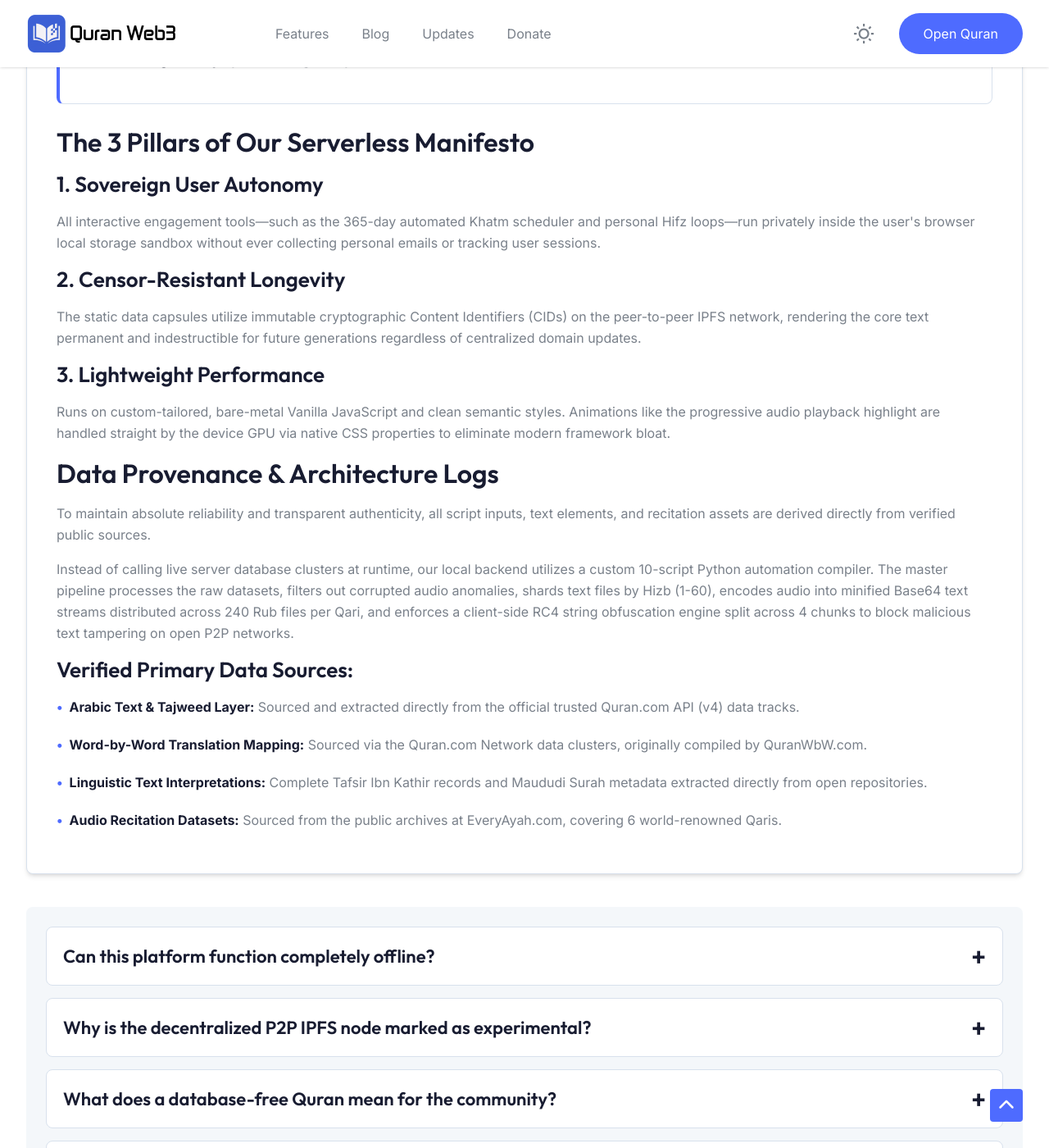
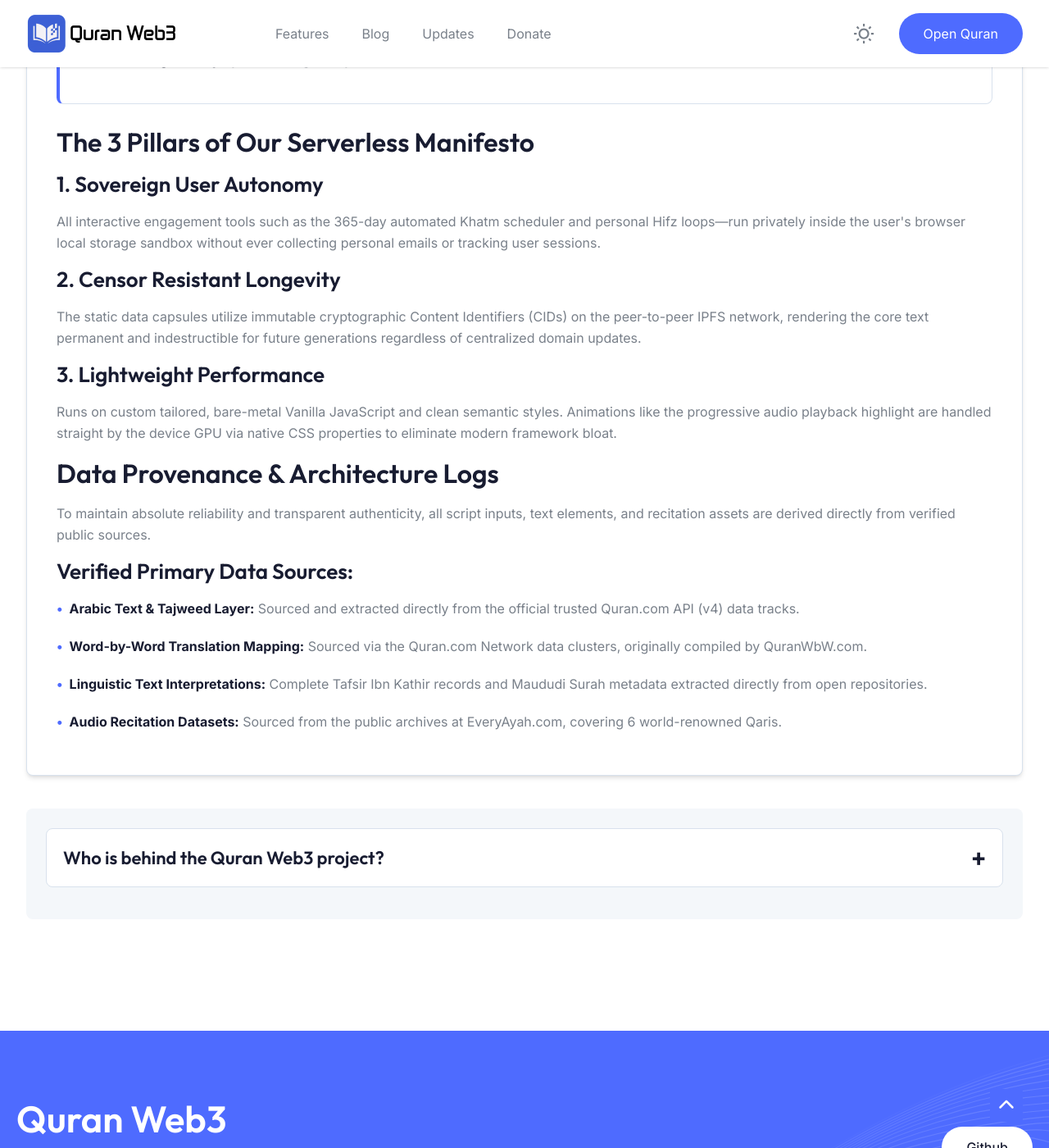
Before and after one commit to quran-web3/quran-web3.github.io, a Jekyll site: the page about.html, which Jekyll copies as it is, in a window 1280 px wide and 1400 px high, scrolled down 482 px. Shown: the whole window at 82% size. Built offline with Jekyll 4.4.1, drawn with Linux system fonts in a browser that asks for light colours.

Commit message:
Update about.html

```diff
--- a/about.html
+++ b/about.html
@@ -74,38 +74,24 @@
                   <div class="bb ze">
                     <div class="animate_top rounded-md shadow-solid-13 bg-white dark:bg-blacksection border border-stroke dark:border-strokedark p-7.5 md:p-10">
                       <div class="hh rm _g ch pm sg bi fb xk xm bl">
-
                       <h1 class="ek vj zp kk wm nb gb rj">About the Quran Web3 Ecosystem</h1>
-
                       <p class="dk pk ac">
                         <span class="sj _j gk kk wm" style="float: left; font-size: 50px; line-height: 40px; padding-right: 10px; margin-top: 4px;">Q</span>uran Web3 is an independent, non-profit full-stack R&D initiative dedicated to exploring serverless, immutable, and highly optimized methods for digital Quranic preservation over public distributed networks.
                       </p>
-
                       <h2 class="sj ck fk kk wm ac">The Centralized Infrastructure Dilemma</h2>
-
                       <blockquote class="hh rm _g ch pm sg ci ic" style="border-left: 4px solid #4E6BFF; padding-left: 20px;">
                         <p class="dk pk ac">Traditional digital Quran platforms operate on conventional Web2 models. Serving millions of global users through live dynamic database queries incurs massive continuous server infrastructure costs and heavy compute resource bills. <strong class="gk kk wm">Quran Web3 removes centralized server runtime billing entirely</strong> by refactoring the system into a static, client-side autonomous architecture.</p>
                       </blockquote><br>
-
                       <h2 class="sj ck fk kk wm ac">The 3 Pillars of Our Serverless Manifesto</h2>
-
                       <h3 class="sj zj fk kk wm ac">1. Sovereign User Autonomy</h3>
-<p class="dk pk ac">All interactive engagement tools—such as the 365-day automated Khatm scheduler and personal Hifz loops—run privately inside the user's browser local storage sandbox without ever collecting personal emails or tracking user sessions.</p>
-
-<h3 class="sj zj fk kk wm ac">2. Censor-Resistant Longevity</h3>
+                      <p class="dk pk ac">All interactive engagement tools such as the 365-day automated Khatm scheduler and personal Hifz loops—run privately inside the user's browser local storage sandbox without ever collecting personal emails or tracking user sessions.</p>
+                      <h3 class="sj zj fk kk wm ac">2. Censor Resistant Longevity</h3>
                       <p class="dk pk ac">The static data capsules utilize immutable cryptographic Content Identifiers (CIDs) on the peer-to-peer IPFS network, rendering the core text permanent and indestructible for future generations regardless of centralized domain updates.</p>
-
                       <h3 class="sj zj fk kk wm ac">3. Lightweight Performance</h3>
-<p class="dk pk ac">Runs on custom-tailored, bare-metal Vanilla JavaScript and clean semantic styles. Animations like the progressive audio playback highlight are handled straight by the device GPU via native CSS properties to eliminate modern framework bloat.</p>
-
+                      <p class="dk pk ac">Runs on custom tailored, bare-metal Vanilla JavaScript and clean semantic styles. Animations like the progressive audio playback highlight are handled straight by the device GPU via native CSS properties to eliminate modern framework bloat.</p>
                       <h2 class="sj ck fk kk wm ac">Data Provenance & Architecture Logs</h2>
-
                       <p class="dk pk ac">To maintain absolute reliability and transparent authenticity, all script inputs, text elements, and recitation assets are derived directly from verified public sources.</p>
-
-<p class="dk pk ac">Instead of calling live server database clusters at runtime, our local backend utilizes a custom 10-script Python automation compiler. The master pipeline processes the raw datasets, filters out corrupted audio anomalies, shards text files by Hizb (1-60), encodes audio into minified Base64 text streams distributed across 240 Rub files per Qari, and enforces a client-side RC4 string obfuscation engine split across 4 chunks to block malicious text tampering on open P2P networks.</p>
-
                       <h3 class="sj zj fk kk wm ac">Verified Primary Data Sources:</h3>
-
                       <ul class="tc sf cg ac dk pk">
                         <li>
                           <div class="tc">
@@ -132,37 +118,8 @@
                           </div>
                         </li>
                       </ul>
-
                     </div>
-
                       <div class="fh sm sg ci ac" markdown="0">
-  <div x-data="{ open: false }" class="hh rm _g ch pm sg ci ic" style="margin-bottom: 15px; padding: 15px 20px;">
-    <button @click="open = !open" class="vd tc un wf ph ab sj wj fk kk wm">
-      <span>Can this platform function completely offline?</span>
-      <span x-text="open ? '−' : '+'" class="ck"></span>
-    </button>
-    <div x-show="open" x-transition class="lc bh ch pm dk pk" style="margin-top: 15px; padding-top: 15px;">
-      Yes. Because the automation tree compiles datasets into relative local paths, the entire project folder can be saved directly onto a flash drive and opened on a local machine anywhere in the world with absolute runtime autonomy.
-    </div>
-  </div>
-  <div x-data="{ open: false }" class="hh rm _g ch pm sg ci ic" style="margin-bottom: 15px; padding: 15px 20px;">
-    <button @click="open = !open" class="vd tc un wf ph ab sj wj fk kk wm">
-      <span>Why is the decentralized P2P IPFS node marked as experimental?</span>
-      <span x-text="open ? '−' : '+'" class="ck"></span>
-    </button>
-    <div x-show="open" x-transition class="lc bh ch pm dk pk" style="margin-top: 15px; padding-top: 15px;">
-      The distributed P2P node currently operates as an un-optimized static snapshot container under a free Lighthouse storage tier to demonstrate infrastructure feasibility. For lightning-fast production use with zero routing delays, our Vercel cloud edge gateway is recommended.
-    </div>
-  </div>
-  <div x-data="{ open: false }" class="hh rm _g ch pm sg ci ic" style="margin-bottom: 15px; padding: 15px 20px;">
-    <button @click="open = !open" class="vd tc un wf ph ab sj wj fk kk wm">
-      <span>What does a database-free Quran mean for the community?</span>
-      <span x-text="open ? '−' : '+'" class="ck"></span>
-    </button>
-    <div x-show="open" x-transition class="lc bh ch pm dk pk" style="margin-top: 15px; padding-top: 15px;">
-      It means the entire application code runs locally inside your browser window. Once the static JSON structures load, you can navigate verses, tracks, and study markers instantly with zero dependence on external database stability.
-    </div>
-  </div>
                         <div x-data="{ open: false }" class="hh rm _g ch pm sg ci ic" style="margin-bottom: 15px; padding: 15px 20px;">
                           <button @click="open = !open" class="vd tc un wf ph ab sj wj fk kk wm">
                             <span>Who is behind the Quran Web3 project?</span>
```
Lines whose indentation alone changed are shown as unchanged.
